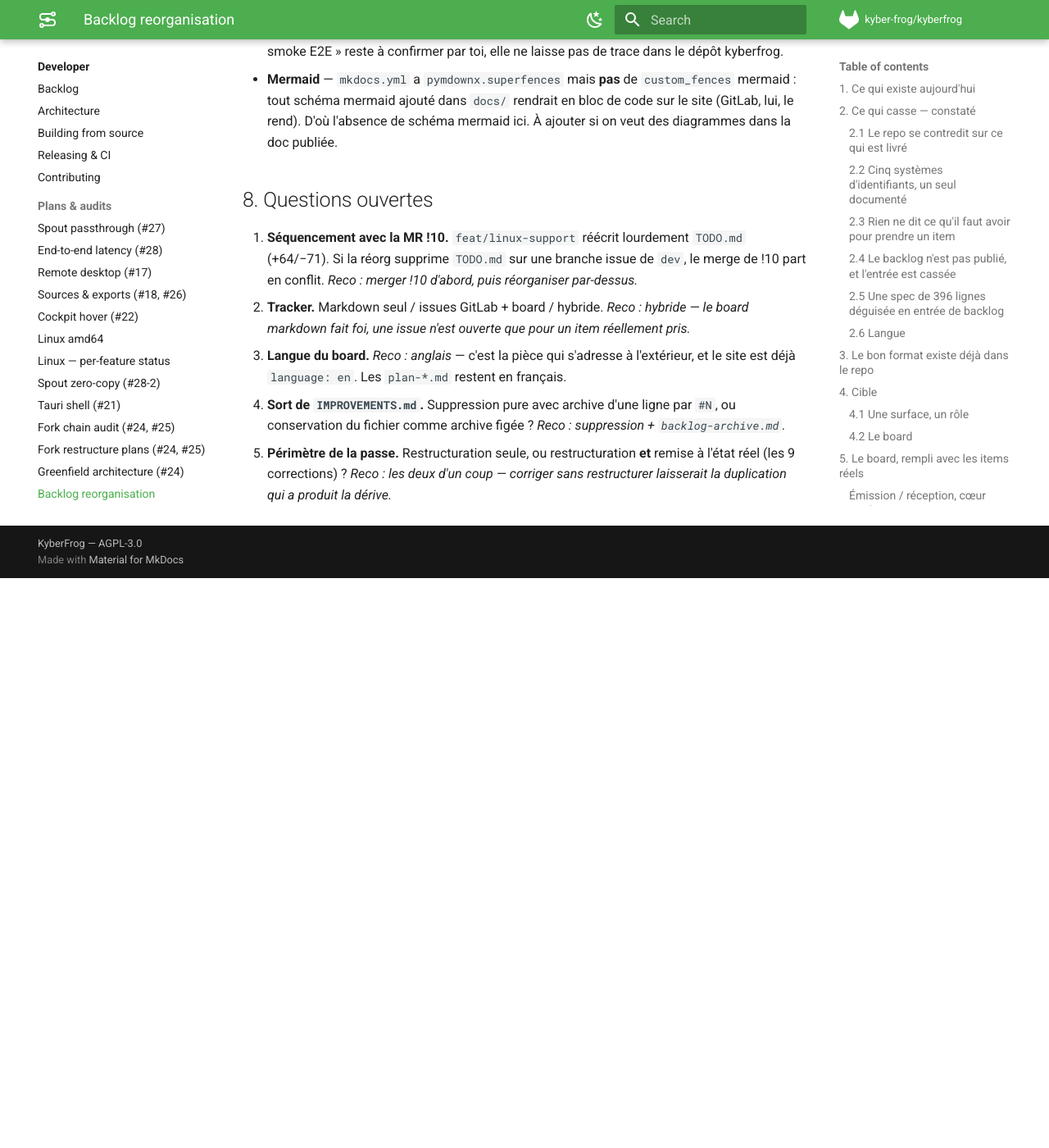
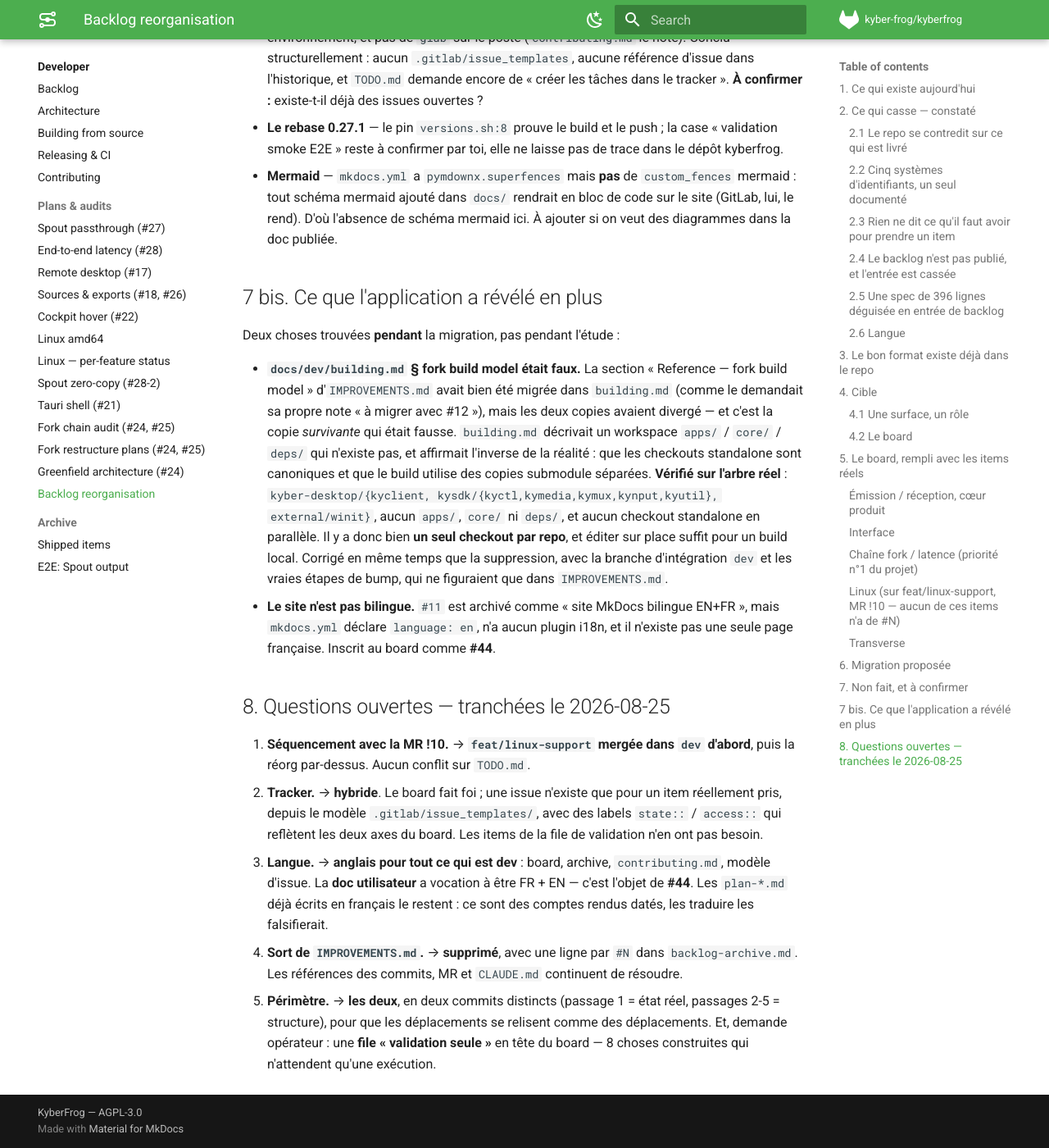
Before and after one commit to CollectiFrog/KyberFrog, an MkDocs documentation site: the page built from docs/dev/plan-backlog-reorg.md, in a window 1280 px wide and 1400 px high, scrolled down 10165 px. Shown: the whole window at 82% size. Built offline with MkDocs 1.6.1 and Material for MkDocs 9.7.7, drawn with Linux system fonts in a browser that asks for light colours; comment, search, counter and statistics services are not loaded; before the commit the page ends 10870 px from its top, so only the background shows below that; some of the changed text lies outside the part shown.

Commit message:
docs: clore l'étude — appliquée, et deux trouvailles de plus
Le document d'étude affirmait « rien n'est migré », ce qui est devenu faux au
premier passage : exactement le type de dérive que ce chantier corrige.

Bandeau d'état mis à jour, les 5 questions remplacées par les arbitrages rendus,
et une section pour ce que l'application a révélé et pas l'étude : building.md
décrivait un workspace apps/core/deps qui n'existe pas, et le site annoncé
« bilingue EN+FR » en #11 est anglais seul (→ #44).

Co-Authored-By: Claude Opus 5 <noreply@anthropic.com>

```diff
--- a/docs/dev/plan-backlog-reorg.md
+++ b/docs/dev/plan-backlog-reorg.md
@@ -1,10 +1,16 @@
 # Réorganisation du backlog — le rendre prenable par quelqu'un d'extérieur
 
-> **État : étude, rien n'est encore migré.** Écrite le 2026-08-25 sur
-> `feat/backlog-reorg` (base `dev`). Objectif : qu'un contributeur qui découvre
-> le projet puisse ouvrir **une** page et se dire « je prends celui-là », sans
-> avoir à décoder cinq systèmes de numérotation ni à deviner s'il a le matériel
-> pour le faire.
+> **État : appliqué le 2026-08-25.** Les cinq passages du § 6 sont livrés sur
+> `feat/backlog-reorg` (base `dev`, après le merge de `feat/linux-support`). Le
+> board est [`backlog.md`](backlog.md), l'archive
+> [`backlog-archive.md`](backlog-archive.md) ; `TODO.md` et `IMPROVEMENTS.md`
+> n'existent plus. Ce document reste comme **compte rendu du pourquoi** : ce qui
+> était cassé, comment ça a été mesuré, et ce qui a été tranché.
+>
+> Écrite le 2026-08-25. Objectif : qu'un contributeur qui découvre le projet
+> puisse ouvrir **une** page et se dire « je prends celui-là », sans avoir à
+> décoder cinq systèmes de numérotation ni à deviner s'il a le matériel pour le
+> faire.
 
 ## 1. Ce qui existe aujourd'hui
 
@@ -314,22 +320,44 @@ Cinq phases, chacune livrable seule et vérifiable.
   bloc de code sur le site (GitLab, lui, le rend). D'où l'absence de schéma
   mermaid ici. À ajouter si on veut des diagrammes dans la doc publiée.
 
-## 8. Questions ouvertes
+## 7 bis. Ce que l'application a révélé en plus
 
-1. **Séquencement avec la MR !10.** `feat/linux-support` réécrit lourdement
-   `TODO.md` (+64/−71). Si la réorg supprime `TODO.md` sur une branche issue de
-   `dev`, le merge de !10 part en conflit. *Reco : merger !10 d'abord, puis
-   réorganiser par-dessus.*
-2. **Tracker.** Markdown seul / issues GitLab + board / hybride.
-   *Reco : hybride — le board markdown fait foi, une issue n'est ouverte que
-   pour un item réellement pris.*
-3. **Langue du board.** *Reco : anglais* — c'est la pièce qui s'adresse à
-   l'extérieur, et le site est déjà `language: en`. Les `plan-*.md` restent en
-   français.
-4. **Sort de `IMPROVEMENTS.md`.** Suppression pure avec archive d'une ligne par
-   `#N`, ou conservation du fichier comme archive figée ?
-   *Reco : suppression + `backlog-archive.md`.*
-5. **Périmètre de la passe.** Restructuration seule, ou restructuration **et**
-   remise à l'état réel (les 9 corrections) ?
-   *Reco : les deux d'un coup — corriger sans restructurer laisserait la
-   duplication qui a produit la dérive.*
+Deux choses trouvées **pendant** la migration, pas pendant l'étude :
+
+- **`docs/dev/building.md` § fork build model était faux.** La section
+  « Reference — fork build model » d'`IMPROVEMENTS.md` avait bien été migrée
+  dans `building.md` (comme le demandait sa propre note « à migrer avec #12 »),
+  mais les deux copies avaient divergé — et c'est la copie *survivante* qui
+  était fausse. `building.md` décrivait un workspace `apps/` / `core/` / `deps/`
+  qui n'existe pas, et affirmait l'inverse de la réalité : que les checkouts
+  standalone sont canoniques et que le build utilise des copies submodule
+  séparées. **Vérifié sur l'arbre réel** : `kyber-desktop/{kyclient,
+  kysdk/{kyctl,kymedia,kymux,kynput,kyutil}, external/winit}`, aucun `apps/`,
+  `core/` ni `deps/`, et aucun checkout standalone en parallèle. Il y a donc
+  bien **un seul checkout par repo**, et éditer sur place suffit pour un build
+  local. Corrigé en même temps que la suppression, avec la branche
+  d'intégration `dev` et les vraies étapes de bump, qui ne figuraient que dans
+  `IMPROVEMENTS.md`.
+- **Le site n'est pas bilingue.** `#11` est archivé comme « site MkDocs bilingue
+  EN+FR », mais `mkdocs.yml` déclare `language: en`, n'a aucun plugin i18n, et
+  il n'existe pas une seule page française. Inscrit au board comme **#44**.
+
+## 8. Questions ouvertes — tranchées le 2026-08-25
+
+1. **Séquencement avec la MR !10.** → **`feat/linux-support` mergée dans `dev`
+   d'abord**, puis la réorg par-dessus. Aucun conflit sur `TODO.md`.
+2. **Tracker.** → **hybride**. Le board fait foi ; une issue n'existe que pour
+   un item réellement pris, depuis le modèle `.gitlab/issue_templates/`, avec
+   des labels `state::` / `access::` qui reflètent les deux axes du board. Les
+   items de la file de validation n'en ont pas besoin.
+3. **Langue.** → **anglais pour tout ce qui est dev** : board, archive,
+   `contributing.md`, modèle d'issue. La **doc utilisateur** a vocation à être
+   FR + EN — c'est l'objet de **#44**. Les `plan-*.md` déjà écrits en français
+   le restent : ce sont des comptes rendus datés, les traduire les falsifierait.
+4. **Sort de `IMPROVEMENTS.md`.** → **supprimé**, avec une ligne par `#N` dans
+   `backlog-archive.md`. Les références des commits, MR et `CLAUDE.md`
+   continuent de résoudre.
+5. **Périmètre.** → **les deux**, en deux commits distincts (passage 1 = état
+   réel, passages 2-5 = structure), pour que les déplacements se relisent comme
+   des déplacements. Et, demande opérateur : une **file « validation seule »**
+   en tête du board — 8 choses construites qui n'attendent qu'une exécution.
```
